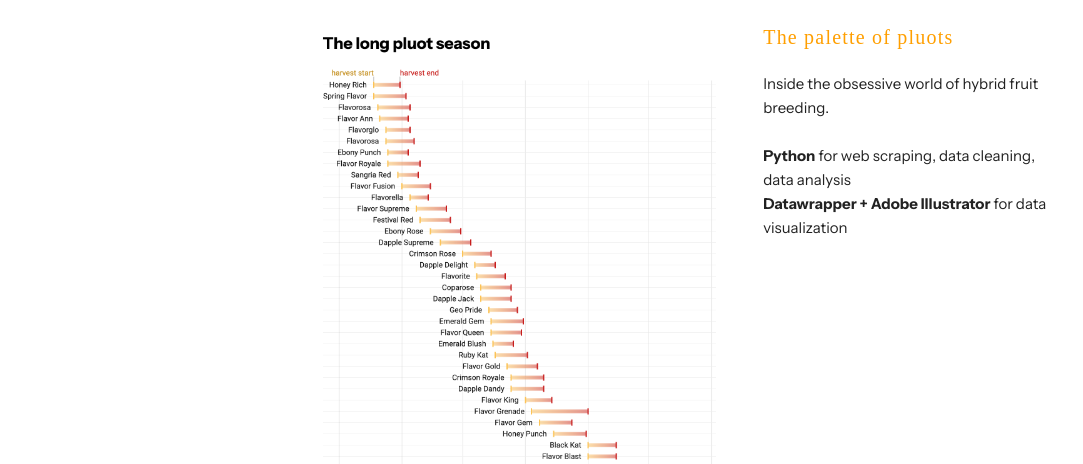
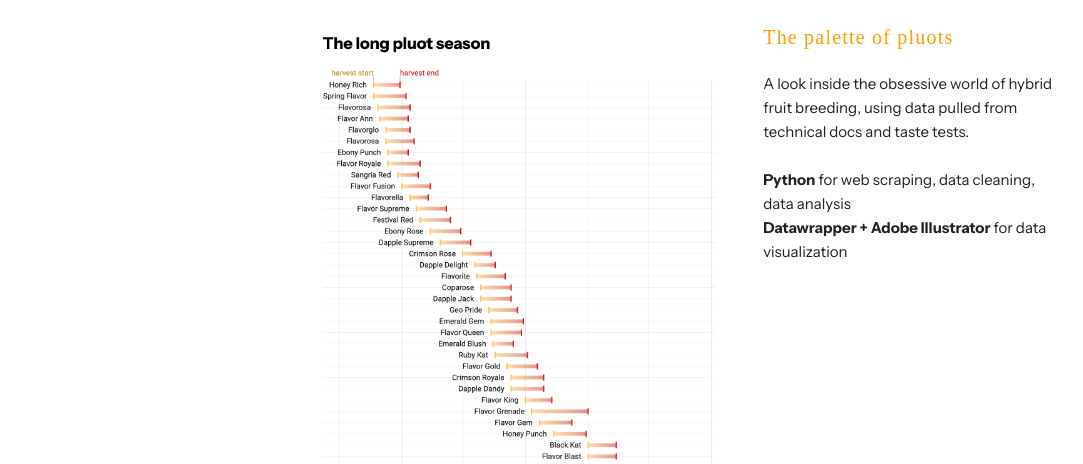
Before and after one commit to var-iane/var-iane.github.io, a plain HTML site: page index.html in a window 1280 px wide. Shown: the part 647-1111 px from the top of the page, without its empty margins (96-1179 px from the left). Drawn offline with Linux system fonts and the light colour scheme; a web font is replaced by a local one.

Commit message:
Update index.html

```diff
--- a/index.html
+++ b/index.html
@@ -82,7 +82,7 @@
                 </a>
               </h5>
               <p>
-                Inside the obsessive world of hybrid fruit breeding.
+                A look inside the obsessive world of hybrid fruit breeding, using data pulled from technical docs and taste tests.
                 <br><br>
                 <strong>Python</strong> for web scraping, data cleaning, data analysis<br>
                 <strong>Datawrapper + Adobe Illustrator</strong> for data visualization<br>
```
